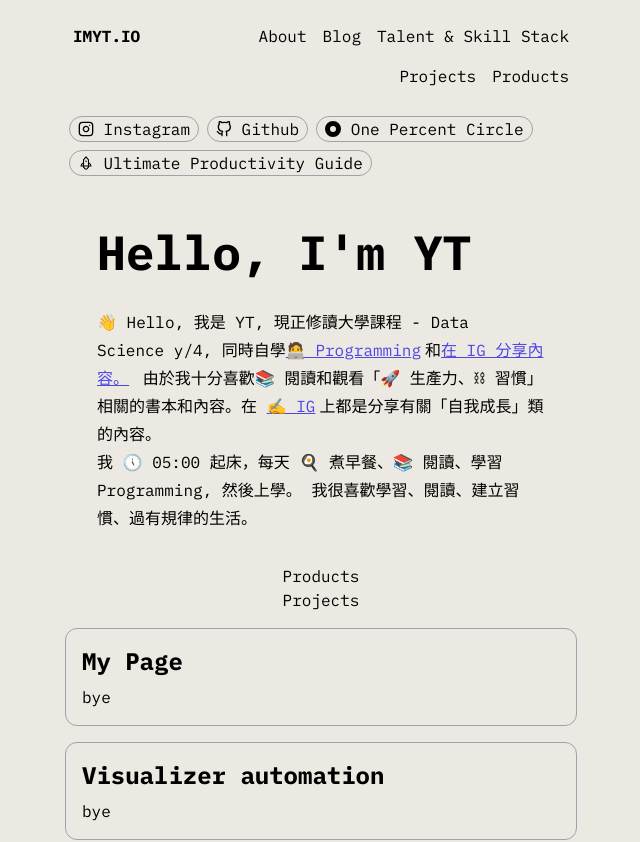
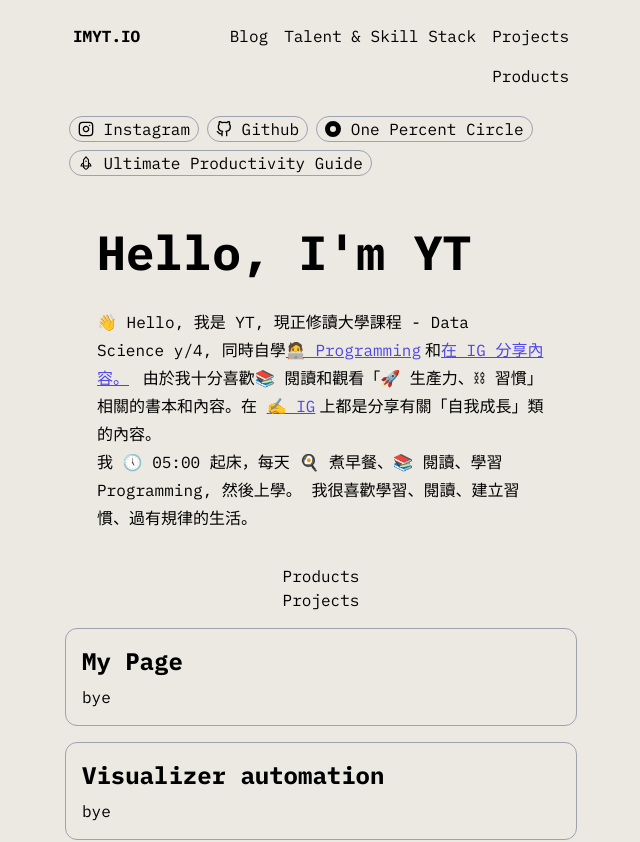
Before and after one commit to imytdotio/myblog, a React (Create React App) app: page / in a window 1280 px wide. Shown: the top 842 px of the page, without its empty margins (319-959 px from the left). Built offline with nearby package versions, Linux system fonts and the light colour scheme.

Commit message:
remove about

```diff
--- a/src/App.js
+++ b/src/App.js
@@ -2,7 +2,6 @@ import "./App.css";
 import { BrowserRouter, Route, Switch } from "react-router-dom";
 import Navbar from "./Components/Navbar";
 import Home from "./Pages/Home";
-import About from "./Pages/About";
 import Blog from "./Pages/Blog";
 import BlogPost from "./Pages/BlogPost";
 
@@ -14,9 +13,6 @@ function App() {
         <Switch>
           <Route path="/" exact>
             <Home />
-          </Route>
-          <Route path="/about" exact>
-            <About />
           </Route>
           <Route path="/blog" exact>
             <Blog />
--- a/src/Components/Navbar.js
+++ b/src/Components/Navbar.js
@@ -16,9 +16,6 @@ const Navbar = (props) => {
         </NavLink>
       </div>
       <div className="col-span-4 text-right md:visible invisible">
-        <NavLink to="/about" className={nav}>
-          <h1>About</h1>
-        </NavLink>
         <NavLink to="/blog" className={nav}>
           <h1>Blog</h1>
         </NavLink>
--- a/src/Pages/About.js
+++ /dev/null
@@ -1,11 +0,0 @@
-import React from "react";
-
-/**
- * @author
- * @function About
- **/
-
-const About = (props) => {
-  return <div>About</div>;
-};
-export default About;
--- a/src/Pages/Blog.js
+++ b/src/Pages/Blog.js
@@ -27,7 +27,7 @@ const Blog = (props) => {
               id: doc.id,
               title: doc.data().title,
               content: doc.data().content,
-              date: doc.data().date*1000,
+              date: doc.data().date * 1000,
             });
           });
           setData(results);
@@ -48,9 +48,8 @@ const Blog = (props) => {
       {data &&
         data.map((blog) => {
           return (
-            <Link to={`/blog/${blog.id}`}>
+            <Link to={`/blog/${blog.id}`} key={blog.id}>
               <BlogPostSnippet
-                key={blog.id}
                 date={blog.date}
                 title={blog.title}
                 content={blog.content}
```
